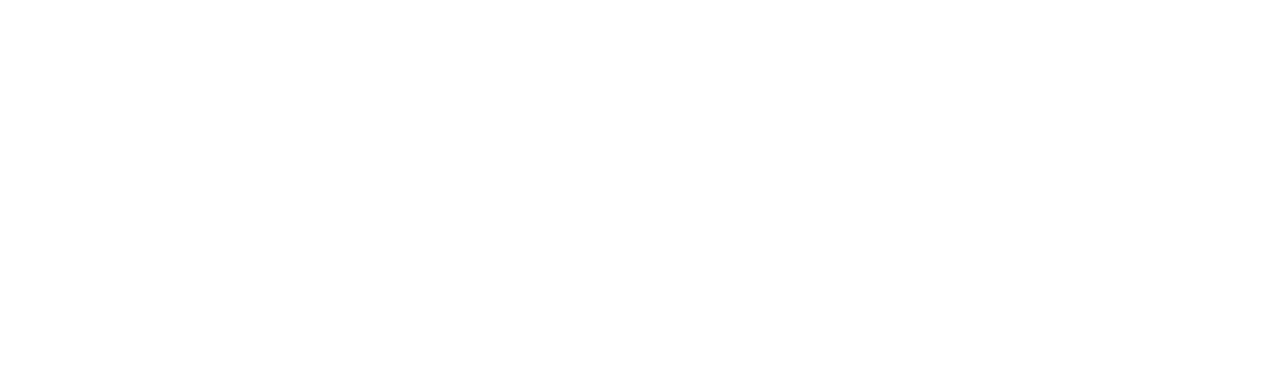
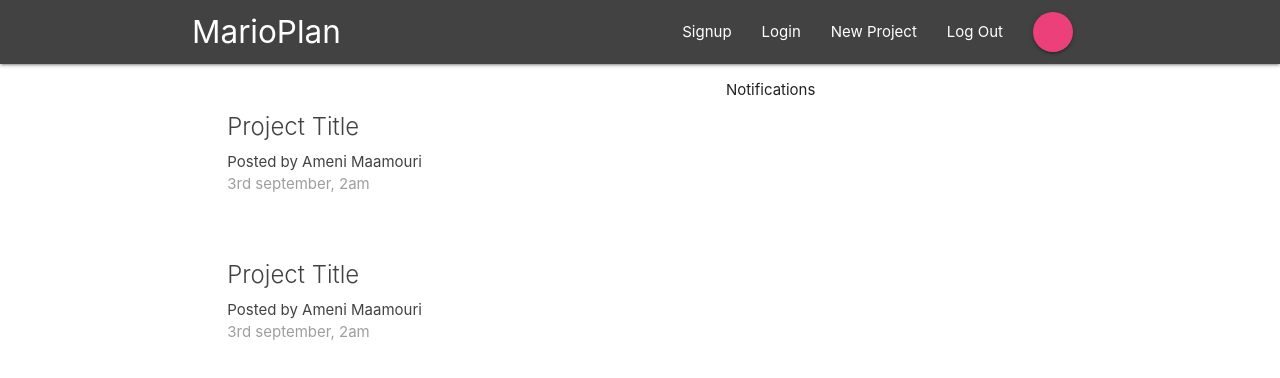
Before and after one commit to AmeniMaamouri/Mario_Blog, a React (Create React App) app: page / in a window 1280 px wide. Shown: the top 378 px of the page. Built offline with nearby package versions, Linux system fonts and the light colour scheme.

Commit message:
create HTML of the components

```diff
--- a/src/App.js
+++ b/src/App.js
@@ -1,14 +1,23 @@
 import React from 'react';
-import {BrowserRouter, Switch} from 'react-router-dom'
-
+import {BrowserRouter, Switch, Route} from 'react-router-dom'
+import SignIn from './components/auth/SignIn'
+import Navbar from './components/layout/Navbar'
+import SignUp from './components/auth/SignUp'
+import Dashboard from './components/dashboard/Dashboard'
+import CreateProject from './components/projects/CreateProject'
+import ProjectDetails from './components/projects/ProjectDetails'
 
 function App() {
   return (
     <BrowserRouter>
-
-
-
-
+    <Navbar />
+    <Switch>
+    <Route exact path="/signin" component={SignIn} />
+    <Route exact path='/signup' component={SignUp} />
+    <Route exact path="/" component={Dashboard} />
+    <Route exact path="/create" component={CreateProject} />
+    <Route exact path="/project/:id" component={ProjectDetails} />
+    </Switch>
     </BrowserRouter>
   );
 }
--- a/src/components/dashboard/Dashboard.js
+++ b/src/components/dashboard/Dashboard.js
@@ -0,0 +1,31 @@
+import React, {Component} from 'react'
+import Notifications from './Notifications';
+import ProjectList from '../projects/ProjectList';
+
+class Dashboard extends Component {
+
+    render(){
+
+        return (
+            <div className="dashboard container">
+
+                <div className="row">
+
+                <div className="col s12 m6">
+                    <ProjectList />
+                </div>
+
+                <div className="col s12 m5 offset-m1">
+                    <Notifications />
+                </div>
+
+                </div>
+
+            </div>
+        )
+
+    }
+
+}
+
+export default Dashboard
--- a/src/components/dashboard/Notifications.js
+++ b/src/components/dashboard/Notifications.js
@@ -0,0 +1,11 @@
+import React from 'react'
+
+const Notifications = () => {
+    return (
+        <div>
+            <p>Notifications</p>
+        </div>
+    )
+}
+
+export default Notifications
--- a/src/components/layout/Navbar.js
+++ b/src/components/layout/Navbar.js
@@ -0,0 +1,23 @@
+import React from 'react'
+import {Link} from 'react-router-dom'
+import SignedInLinks from './SignedInLinks';
+import SignedOutLinks from './SignedOutLinks';
+
+const Navbar = () => {
+
+    return (
+       <nav className="nav-wrapper grey darken-3">
+           <div className="container">
+                <Link to="/" className="brand-logo">MarioPlan</Link>
+                <SignedInLinks />
+                <SignedOutLinks />
+
+           </div>
+
+
+       </nav>
+
+    )
+}
+
+export default Navbar;
--- a/src/components/layout/SignedInLinks.js
+++ b/src/components/layout/SignedInLinks.js
@@ -0,0 +1,15 @@
+import React from 'react'
+import {NavLink} from 'react-router-dom'
+
+
+const SignedInLinks = () => {
+    return (
+        <ul className='right'>
+            <li><NavLink to='/create'>New Project</NavLink></li>
+            <li><NavLink to='/signin'>Log Out</NavLink></li>
+            <li><NavLink to='/' className="btn btn-floating pink lighten-1"></NavLink></li>
+        </ul>
+    )
+}
+
+export default SignedInLinks
--- a/src/components/layout/SignedOutLinks.js
+++ b/src/components/layout/SignedOutLinks.js
@@ -0,0 +1,14 @@
+import React from 'react'
+import {NavLink} from 'react-router-dom'
+
+const SignedOutLinks = () => {
+    return (
+        <ul className='right'>
+        <li><NavLink to='/signup'>Signup</NavLink></li>
+        <li><NavLink to='/signin'>Login</NavLink></li>
+
+    </ul>
+    )
+}
+
+export default SignedOutLinks
--- a/src/components/projects/ProjectDetails.js
+++ b/src/components/projects/ProjectDetails.js
@@ -0,0 +1,28 @@
+import React from 'react'
+
+const ProjectDetails = () => {
+    return (
+        <div className="container section project-details">
+            <div className="card z-depth-0">
+
+                <div className="card-content">
+
+                    <span className="card-title">Project Title</span>
+                    <p>Lorem ipsum Lorem ipsum Lorem ipsum Lorem ipsum Lorem ipsum Lorem ipsum Lorem ipsum Lorem ipsum</p>
+                </div>
+                <div className="card-action gret lighten-4 grey-text">
+                    <div>
+                        Posted by Ameni Maamouri
+                    </div>
+                    <div>
+                        2nd September, 2am
+                    </div>
+                </div>
+
+
+            </div>
+        </div>
+    )
+}
+
+export default ProjectDetails
--- a/src/components/projects/ProjectList.js
+++ b/src/components/projects/ProjectList.js
@@ -0,0 +1,17 @@
+import React from 'react'
+import ProjectSummary from './ProjectSummary';
+
+const ProjectList = () => {
+    return (
+        <div className="project-list section">
+
+
+         <ProjectSummary />
+         <ProjectSummary />
+
+
+        </div>
+    )
+}
+
+export default ProjectList
--- a/src/components/projects/ProjectSummary.js
+++ b/src/components/projects/ProjectSummary.js
@@ -0,0 +1,18 @@
+import React from 'react'
+
+const ProjectSummary = () => {
+    return (
+
+               <div className="card z-depth-0 project-summary">
+                <div className="card-content grey-text text-darken-3">
+                    <span className="card-title">Project Title</span>
+                    <p>Posted by Ameni Maamouri</p>
+                    <p className="grey-text">3rd september, 2am</p>
+                </div>
+
+            </div>
+
+    )
+}
+
+export default ProjectSummary
```
